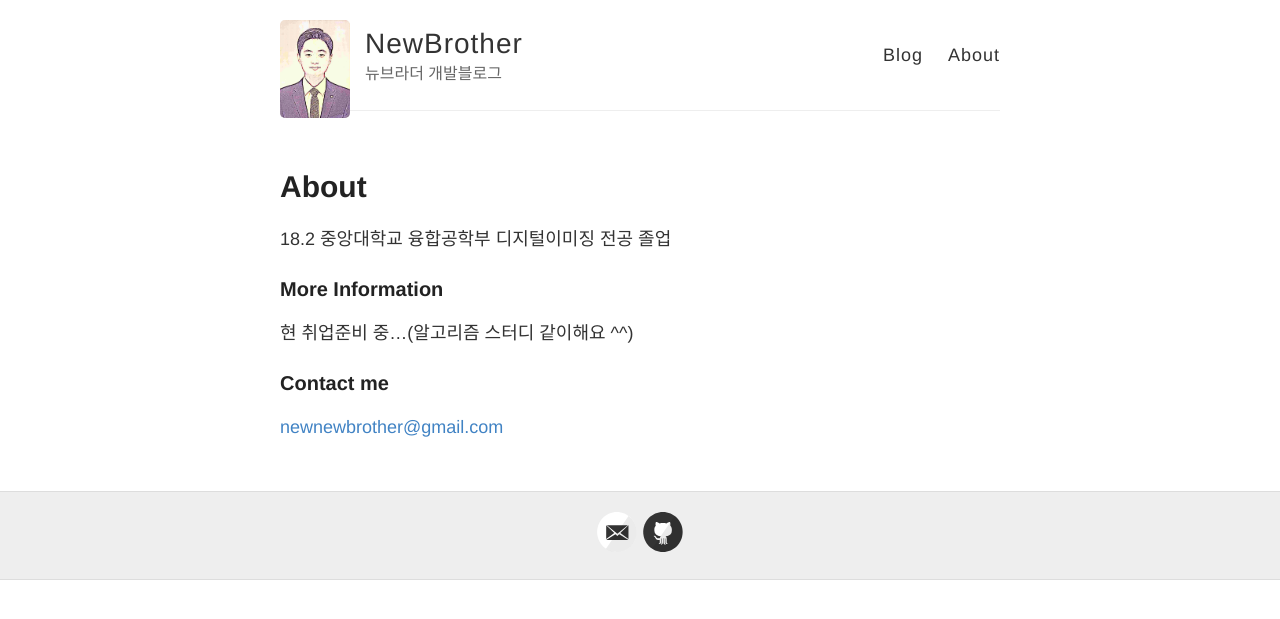
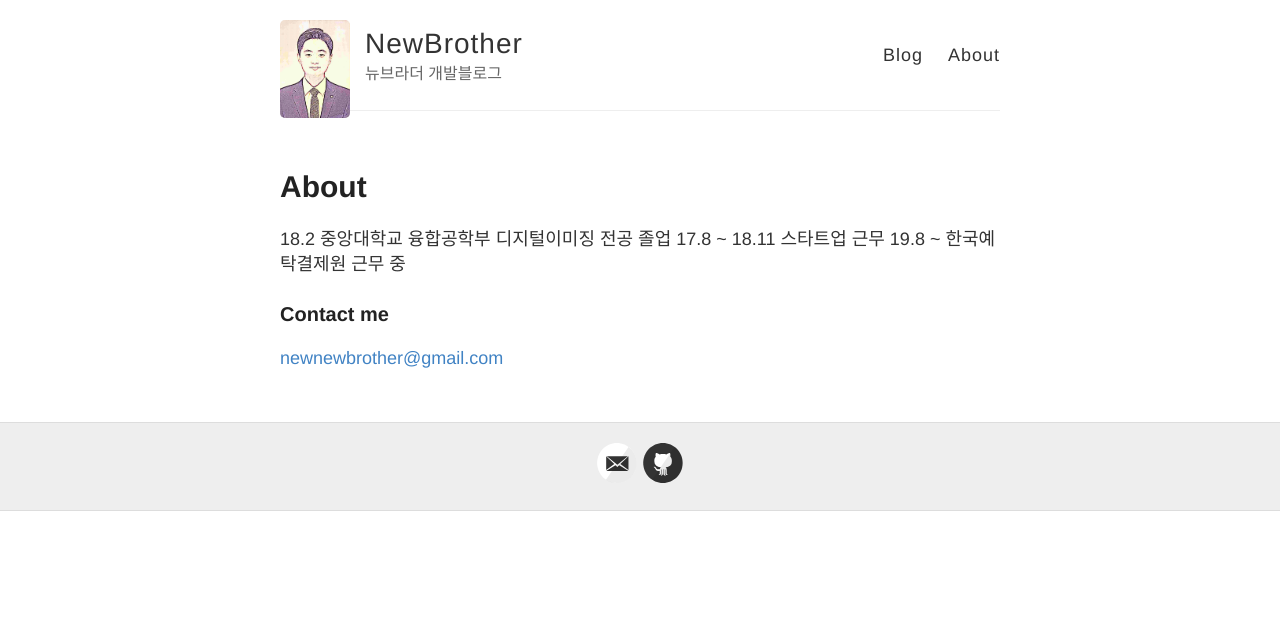
Before and after one commit to newbrother/newbrother.github.io, a Jekyll site: the page built from about.md, in a window 1280 px wide. Shown: the top 619 px of the page. Built offline with Jekyll 4.4.1, drawn with Linux system fonts in a browser that asks for light colours.

Commit message:
Update about.md

```diff
--- a/about.md
+++ b/about.md
@@ -4,10 +4,8 @@ title: About
 permalink: /about/
 ---
 18.2 중앙대학교 융합공학부 디지털이미징 전공 졸업
-
-### More Information
-
-현 취업준비 중...(알고리즘 스터디 같이해요 ^^)
+17.8 ~ 18.11 스타트업 근무
+19.8 ~ 한국예탁결제원 근무 중
 
 ### Contact me
 
```
